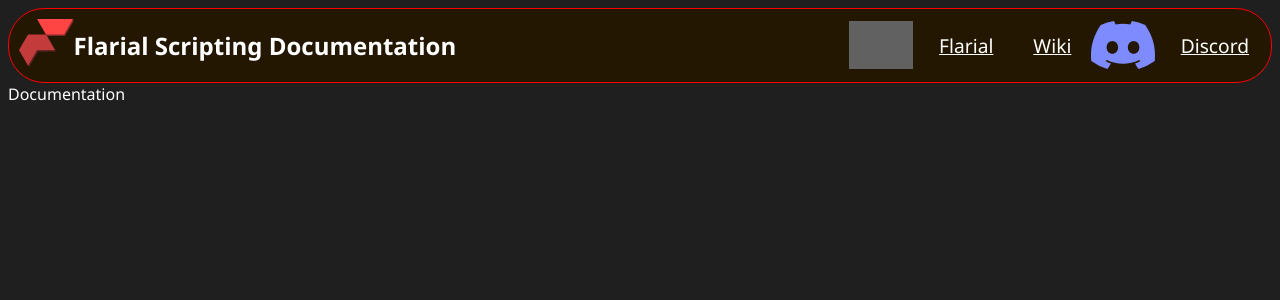
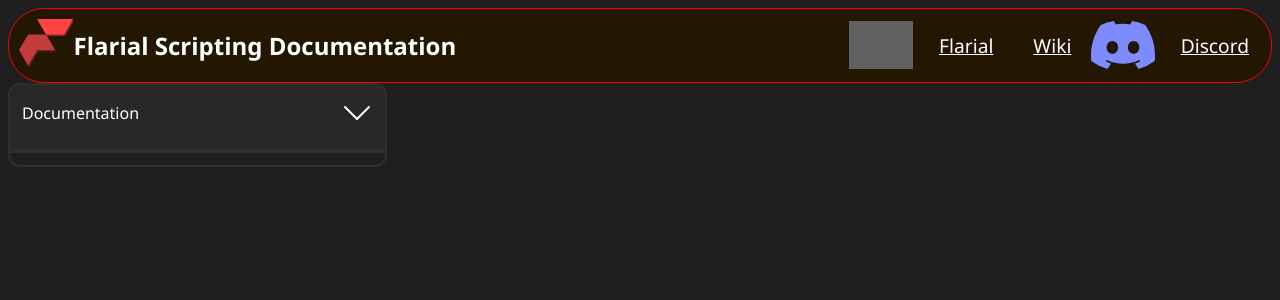
Before and after one commit to flarialmc/scripting-wiki, a React (Vite) app: page / in a window 1280 px wide. Shown: the top 300 px of the page. Built offline with nearby package versions, Linux system fonts and the light colour scheme; grey boxes are pictures that could not be loaded.

Commit message:
amongus-ception

```diff
--- a/package.json
+++ b/package.json
@@ -12,7 +12,8 @@
   "dependencies": {
     "react": "^18.3.1",
     "react-collapsible": "^2.10.0",
-    "react-dom": "^18.3.1"
+    "react-dom": "^18.3.1",
+    "react-icons": "^5.3.0"
   },
   "devDependencies": {
     "@eslint/js": "^9.13.0",
--- a/src/components/Sidebar.jsx
+++ b/src/components/Sidebar.jsx
@@ -1,12 +1,24 @@
 import "../styles/Sidebar.css"
 import Collapsible from "react-collapsible"
+import { BsChevronDown } from "react-icons/bs"
 
 function Sidebar () {
     return (
         <>
-            <Collapsible trigger="Documentation">
-            <p>ashdga</p>
+        <div className="sidebar">
+            <Collapsible trigger={["Documentation", <BsChevronDown size={32}/>]}>
+            <p>among us</p>
+                <Collapsible trigger={["Documentation", <BsChevronDown size={32}/>]}>
+                    <p>among us</p>
+                    <Collapsible trigger={["Documentation", <BsChevronDown size={32}/>]}>
+                        <p>among us</p>
+                        <Collapsible trigger={["Documentation", <BsChevronDown size={32}/>]}>
+                            <p>among us</p>
+                        </Collapsible>
+                    </Collapsible>
+                </Collapsible>
             </Collapsible>
+        </div>
         </>
     )
 }
--- a/src/styles/Sidebar.css
+++ b/src/styles/Sidebar.css
@@ -1,3 +1,27 @@
-Collapsible {
-    background-color: #4f2f2f;
+.sidebar {
+    width: 30%;
 }
+
+.Collapsible__trigger {
+    display: flex;
+    justify-content: space-between;
+    align-items: center;
+    border: 2px solid #2f2f2f;
+    background-color: #282828;
+    padding: 12px;
+    border-radius: 12px 12px 0px 0px;
+    padding-bottom: 20px;
+}
+.Collapsible__trigger svg {
+    transition: all .5s ease;
+}
+.Collapsible__trigger.is-open svg {
+    transform: rotate(180deg);
+}
+
+.Collapsible__contentOuter {
+    border: 2px solid #2f2f2f;
+    border-radius: 0px 0px 12px 12px;
+    transition: all .2s ease;
+    padding-bottom: 12px;
+}
```
Also changed, not shown: 1 other file (tests, documents, lock files or other folders).
